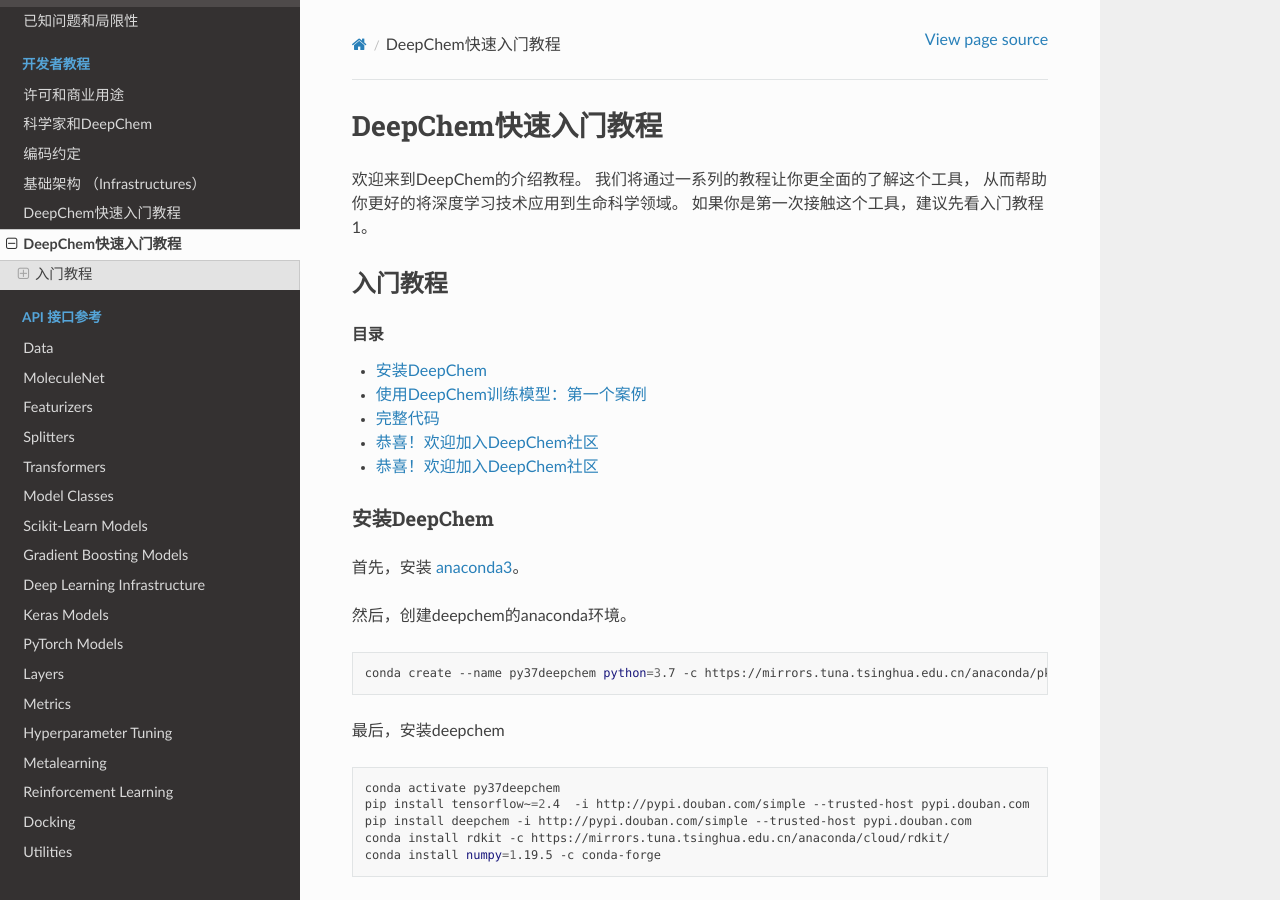
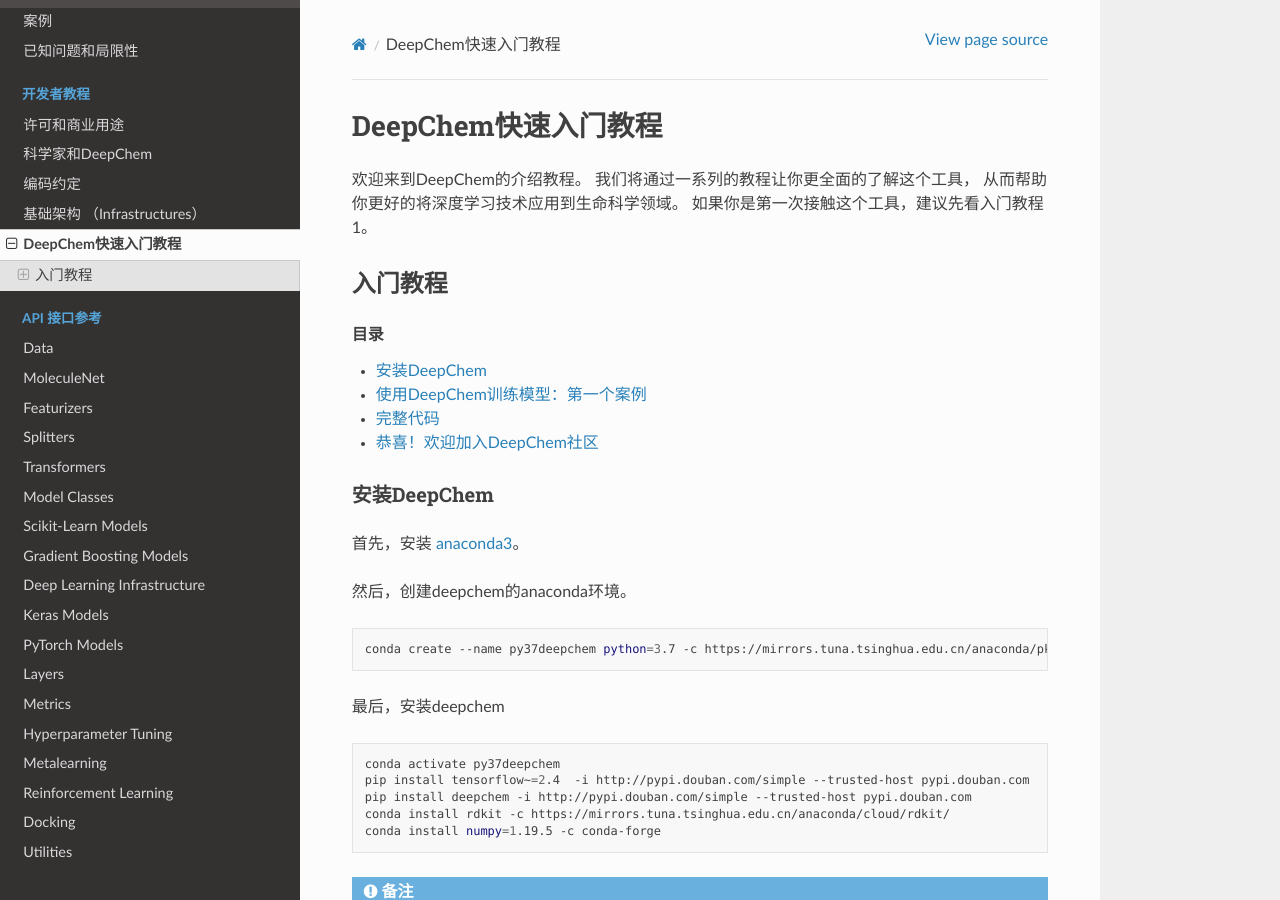
Before and after one commit to autodataming/deepchembook, a Sphinx documentation site: the page built from docs/zh_CN/source/examples/tutorials/01_start.rst, in a window 1280 px wide and 900 px high. Built offline with Sphinx 7.4.7 and the Read the Docs theme 2.0.0, drawn with Linux system fonts in a browser that asks for light colours; pages that are not in the unit, such as notebooks, are missing from menus; cross-references to code outside the pages are shown as plain code.

Commit message:
update tutorial 01

```diff
--- a/docs/zh_CN/source/examples/tutorials/01_start.rst
+++ b/docs/zh_CN/source/examples/tutorials/01_start.rst
@@ -176,10 +176,6 @@
 
 
 
-恭喜！欢迎加入DeepChem社区
-^^^^^^^^^^^^^^^^^^^^^^^^^^^^^^^^^^^^^^
-
-
 
 
 
--- a/docs/zh_CN/source/index.rst
+++ b/docs/zh_CN/source/index.rst
@@ -83,7 +83,7 @@
    :maxdepth: 2
    :caption: 实践教程
 
-   examples/01_start.rst
+
    examples/tutorials/01_start.rst
 
 
```
